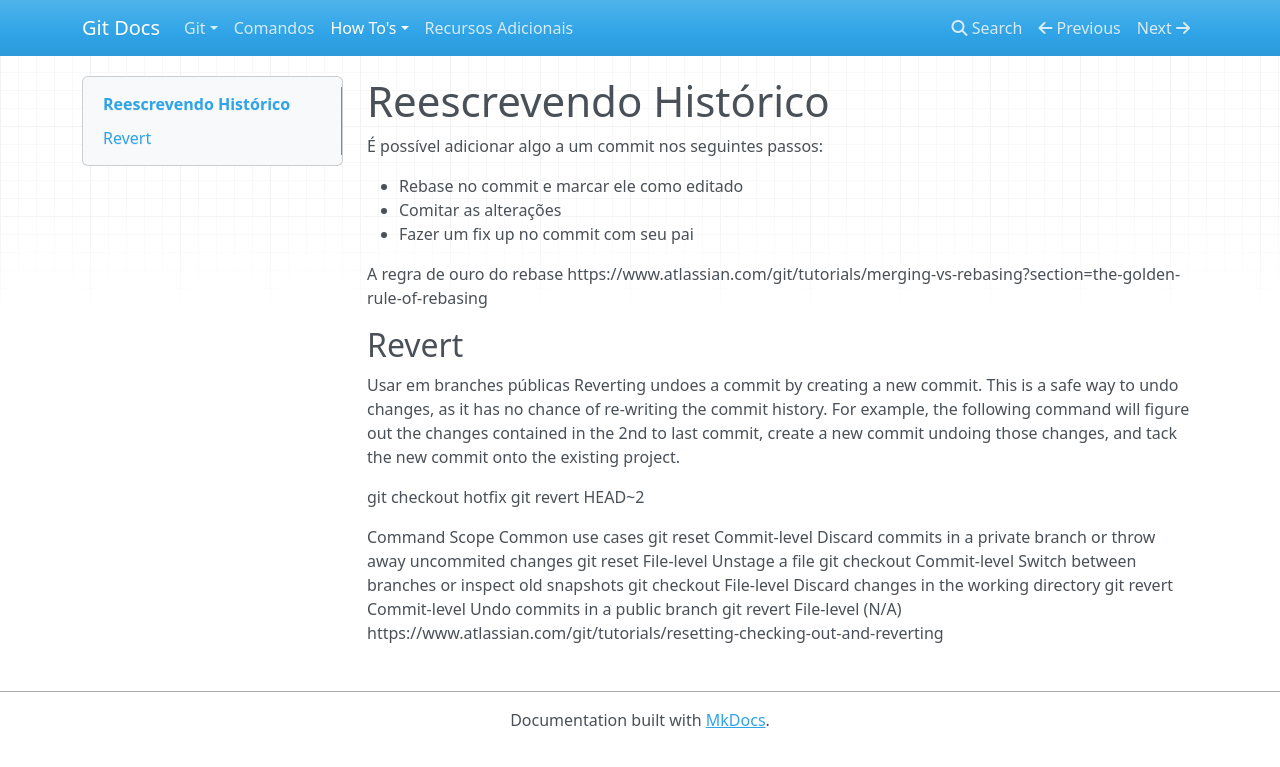
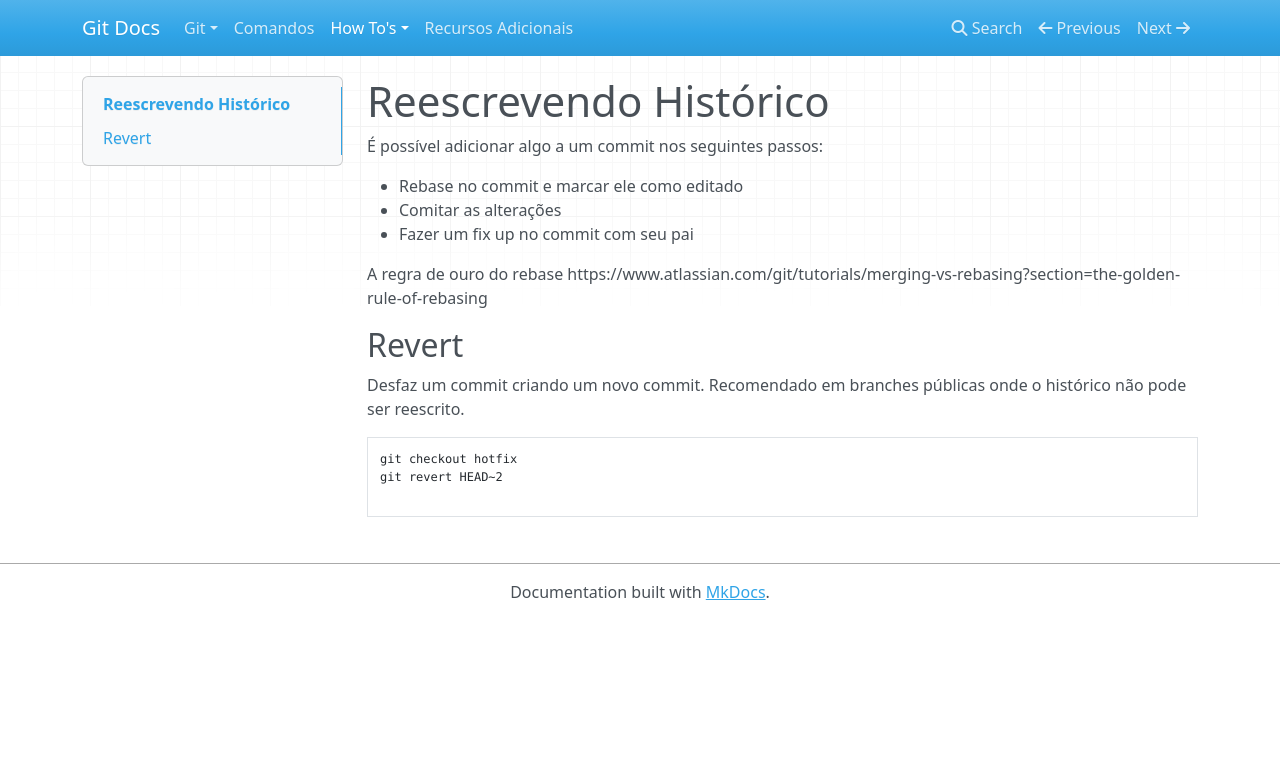
Before and after one commit to jeanCarloMachado/git_course, an MkDocs documentation site: the page built from docs/reescrevendo-historico.md, in a window 1280 px wide. Shown: the top 767 px of the page. Built offline with MkDocs 1.6.1, drawn with Linux system fonts in a browser that asks for light colours; nearby versions of some CDN libraries; old or Windows-style settings are respelled for this version of MkDocs.

Commit message:
improvements

````diff
--- a/docs/reescrevendo-historico.md
+++ b/docs/reescrevendo-historico.md
@@ -14,18 +14,11 @@ https://www.atlassian.com/git/tutorials/merging-vs-rebasing?section=the-golden-r
 Revert
 ------
 
-Usar em branches públicas
-Reverting undoes a commit by creating a new commit. This is a safe way to undo changes, as it has no chance of re-writing the commit history. For example, the following command will figure out the changes contained in the 2nd to last commit, create a new commit undoing those changes, and tack the new commit onto the existing project.
+Desfaz um commit criando um novo commit. Recomendado em branches
+públicas onde o histórico não pode ser reescrito.
 
+```
 git checkout hotfix
 git revert HEAD~2
 
-
-Command	Scope	Common use cases
-git reset	Commit-level	Discard commits in a private branch or throw away uncommited changes
-git reset	File-level	Unstage a file
-git checkout	Commit-level	Switch between branches or inspect old snapshots
-git checkout	File-level	Discard changes in the working directory
-git revert	Commit-level	Undo commits in a public branch
-git revert	File-level	(N/A)
-https://www.atlassian.com/git/tutorials/resetting-checking-out-and-reverting
+```
````
